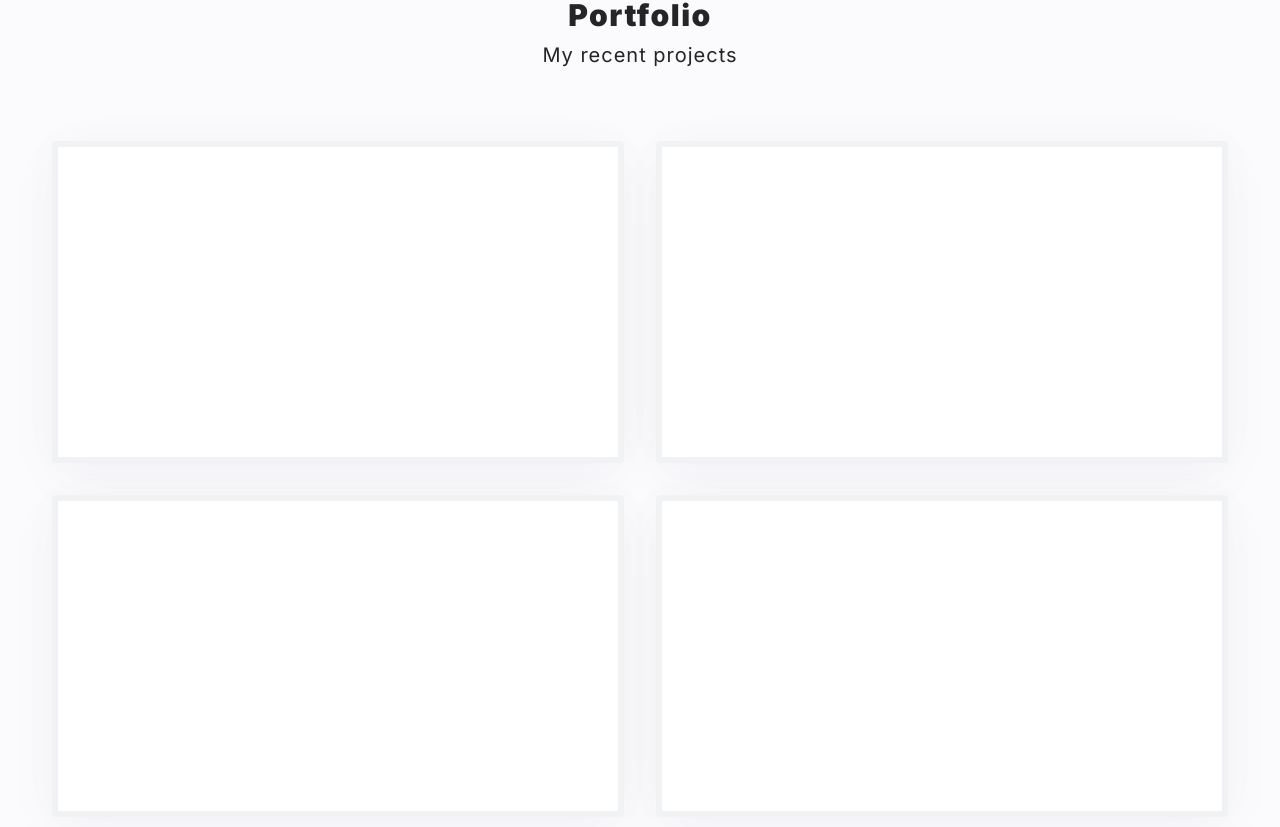
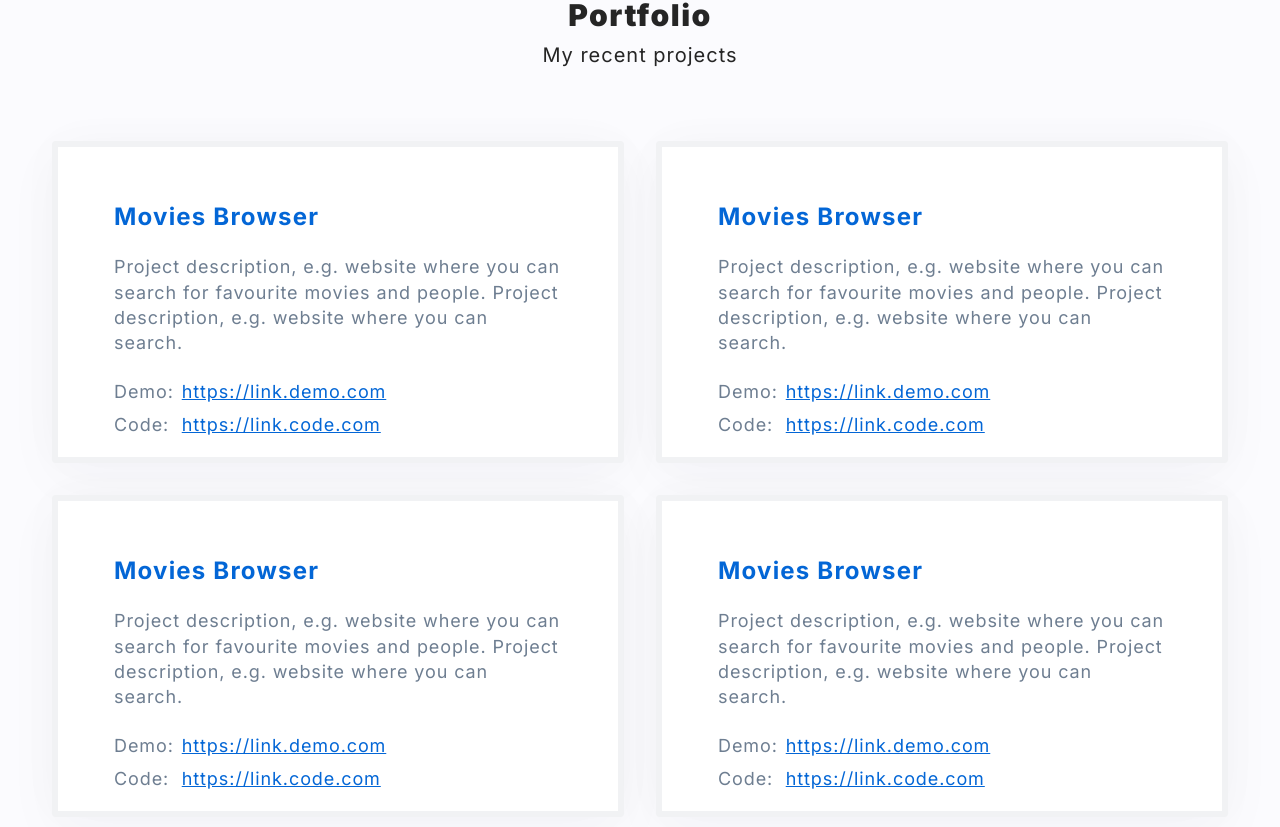
Before and after one commit to AngelikaMallek/homepage, a React (Create React App) app: page / in a window 1280 px wide. Shown: the part 1497-2324 px from the top of the page. Built offline with nearby package versions, Linux system fonts and the light colour scheme.

Commit message:
created PortfolioItem

```diff
--- a/src/features/Portfolio/PortfolioItem/index.js
+++ b/src/features/Portfolio/PortfolioItem/index.js
@@ -1,7 +1,14 @@
-import { PortfolioItemStyled } from "./styled";
+import { PortfolioItemStyled, Title, Description, LinkWrapper, StyledLink, Paraghaph } from "./styled";
 
 const PortfolioItem = () => (
-    <PortfolioItemStyled />
+    <PortfolioItemStyled>
+        <Title>Movies Browser</Title>
+        <Description>Project description, e.g. website where you can search for favourite movies and people. Project description, e.g. website where you can search.</Description>
+        <LinkWrapper>
+            <Paraghaph>Demo:</Paraghaph> <StyledLink href="https://angelikamallek.github.io/to-do-list-react/#/zadania">https://link.demo.com</StyledLink>
+            <Paraghaph>Code:</Paraghaph> <StyledLink href="https://github.com/AngelikaMallek/to-do-list-react">https://link.code.com</StyledLink>
+        </LinkWrapper>
+    </PortfolioItemStyled>
 );
 
 export default PortfolioItem;
--- a/src/features/Portfolio/PortfolioItem/styled.js
+++ b/src/features/Portfolio/PortfolioItem/styled.js
@@ -7,4 +7,46 @@ export const PortfolioItemStyled = styled.div`
     border: 6px solid var(--diff-bg-neutral, rgba(209, 213, 218, 0.30));
     box-shadow: 0px 16px 58px 0px rgba(9, 10, 51, 0.03), 0px -2px 50px 0px rgba(9, 10, 51, 0.02);
     background-color: ${({ theme }) => theme.colors.white};
+    padding: 56px;
 `;
+
+export const Title = styled.h3`
+    color: ${({theme}) => theme.colors.scienceBlue};
+    font-size: 24px;
+    font-weight: 700;
+    letter-spacing: 1.2px;
+    padding: 0;
+    margin: 0;
+`;
+
+export const Description= styled.p`
+    color: ${({theme}) => theme.colors.slateGray};
+    font-size: 18px;
+    line-height: 140%;
+    letter-spacing: 0.9px;
+    padding: 0;
+    margin: 24px 0;
+`;
+
+export const LinkWrapper = styled.div`
+    display: grid;
+    grid-template-columns: auto 1fr;
+    grid-gap: 8px;
+`;
+
+
+export const StyledLink = styled.a`
+    color: ${({theme}) => theme.colors.scienceBlue};
+    font-size: 18px;
+    line-height: 140%;
+    letter-spacing: 0.9px;
+`;
+
+export const Paraghaph = styled.p`
+    color: ${({theme}) => theme.colors.slateGray};
+    font-size: 18px;
+    line-height: 140%;
+    letter-spacing: 0.9px;
+    margin: 0;
+    padding: 0;
+`;
--- a/src/features/Portfolio/index.js
+++ b/src/features/Portfolio/index.js
@@ -1,4 +1,4 @@
-import { PortfolioItemStyled } from "./PortfolioItem/styled";
+import PortfolioItem from "./PortfolioItem";
 import icon from "./icon.svg";
 import { Wrapper, Image, Title, Paragraph, PortfolioWrapper } from "./styled"
 
@@ -10,10 +10,10 @@ const Portfolio = () => (
             <Paragraph>My recent projects</Paragraph>
         </Wrapper>
         <PortfolioWrapper>
-            <PortfolioItemStyled />
-            <PortfolioItemStyled />
-            <PortfolioItemStyled />
-            <PortfolioItemStyled />
+            <PortfolioItem />
+            <PortfolioItem />
+            <PortfolioItem />
+            <PortfolioItem />
         </PortfolioWrapper>
     </>
 );
```
